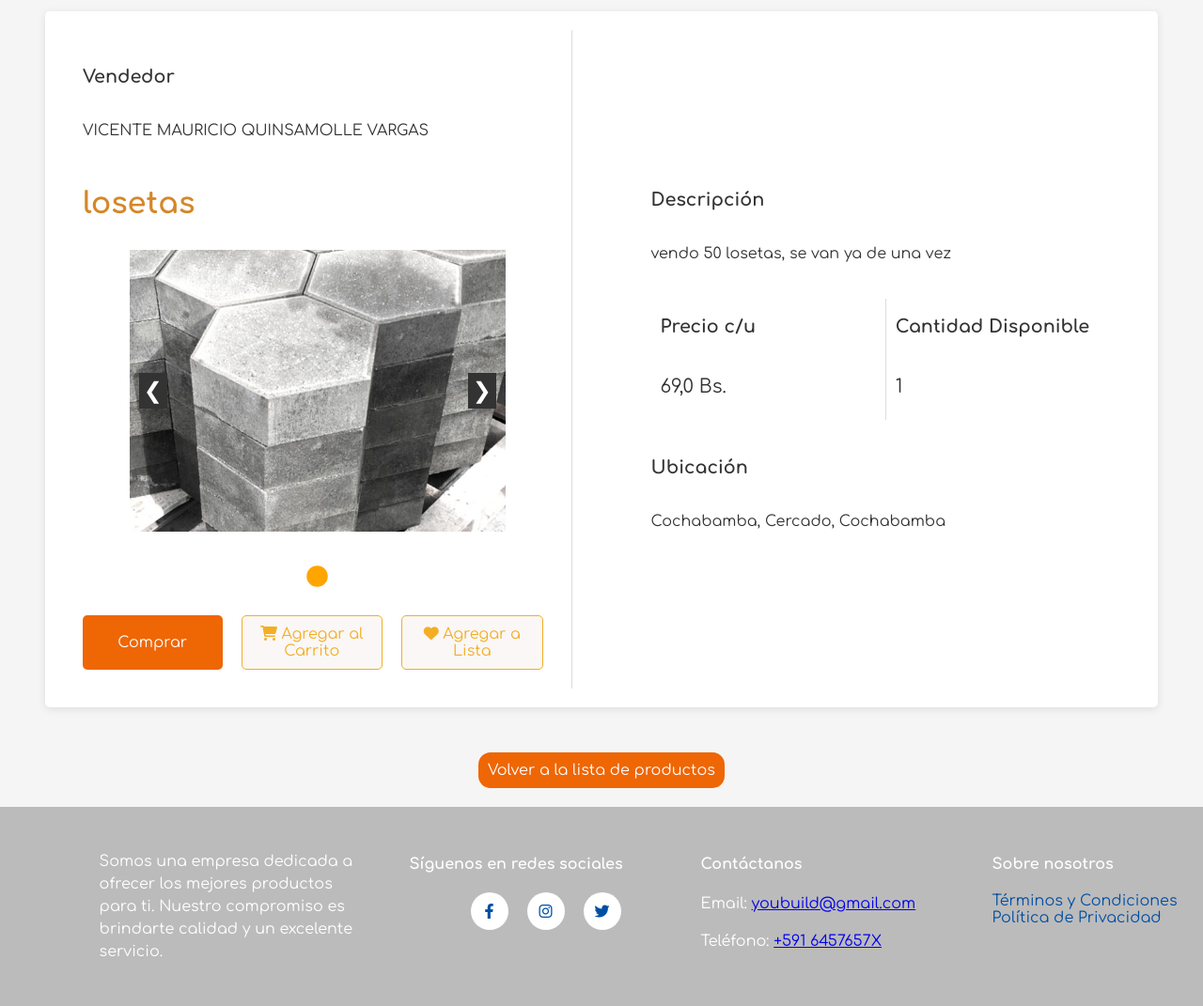
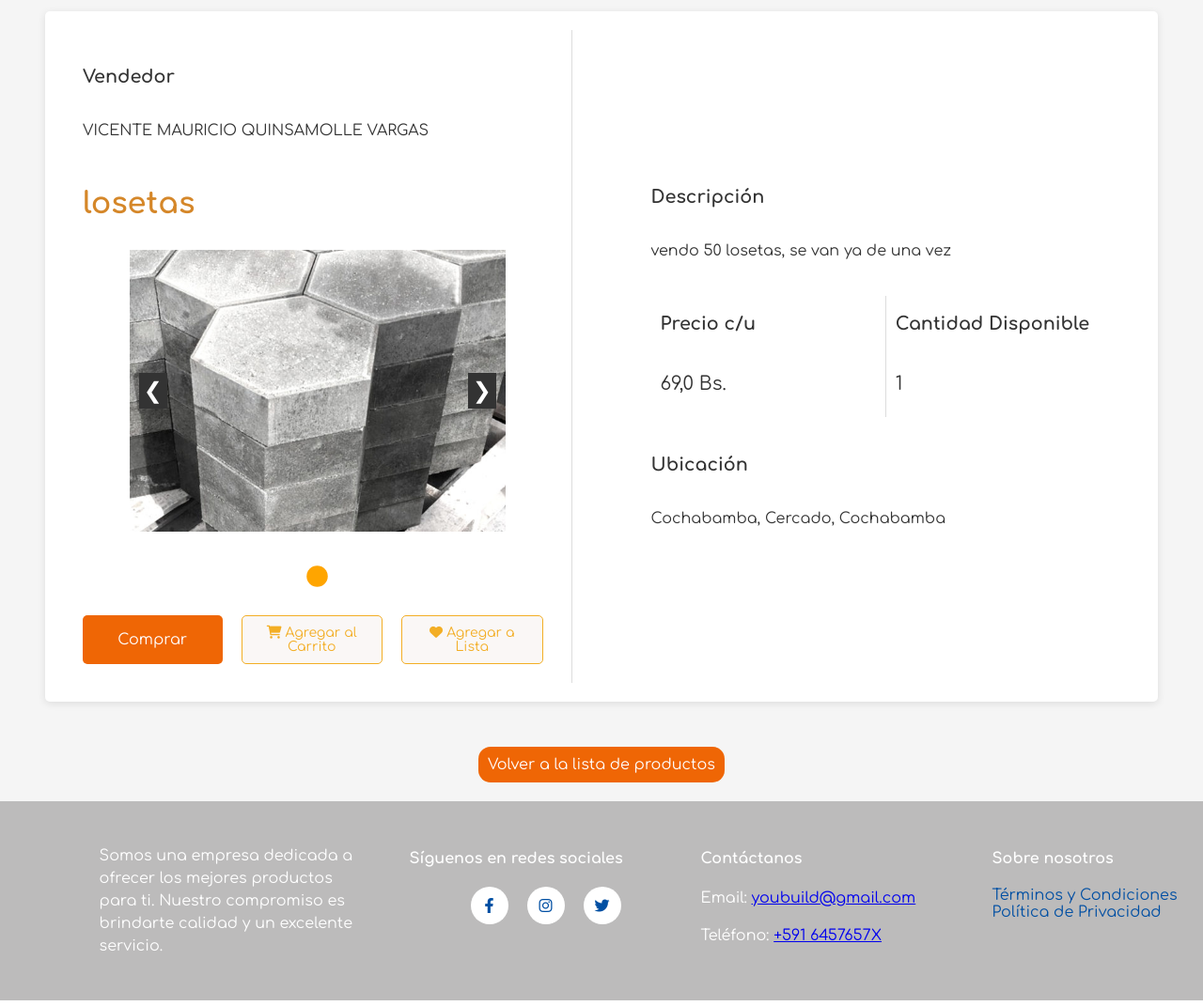
Before and after one commit to MauryQV/YouBuild, a Django app: page /producto/1/ in a window 1280 px wide; the page is wider, and only the part inside the window is pictured. Shown: the part 171-1242 px from the top of that part at 94% size. Run offline with Django 5.2, Linux system fonts and the light colour scheme; data comes from the database, SQL or seed files in the repository; both versions use the stored data as it was after the commit.

Commit message:
Arreglo en botones

```diff
--- a/YouBuild/sistema/static/ListaProduct.css
+++ b/YouBuild/sistema/static/ListaProduct.css
@@ -104,6 +104,7 @@ body {
 .btn.add-to-list,
 .btn.add-to-view,
 .btn.add-to-cart {
+    font-size: 12px; /* Tamaño de letra específico para estos botones */
     background-color: #faf7f6; /* Color de fondo gris */
     color: rgb(243, 174, 37); /* Color de texto gris */
     border: 1px solid rgb(243, 174, 37); /* Borde gris */
@@ -112,6 +113,7 @@ body {
 .btn.add-to-list:hover,
 .btn.add-to-view:hover,
 .btn.add-to-cart:hover {
+    font-size: 12px; /* Tamaño de letra específico para estos botones */
     background-color: #595450; /* Color al pasar el ratón por encima de los botones gris */
     color: rgb(243, 174, 37); /* Color de texto al pasar el ratón por encima */
 }
--- a/YouBuild/sistema/static/detalleProd.css
+++ b/YouBuild/sistema/static/detalleProd.css
@@ -110,6 +110,7 @@ body {
     display: flex;
     justify-content: space-between;
     margin-top: 20px;
+    font-size: 14px; /* Cambia este valor al tamaño deseado */
 }
 
 /* Botón Comprar - Naranja */
@@ -124,10 +125,12 @@ body {
     transition: background-color 0.3s;
     flex: 1; /* Hacer que ocupe el mismo tamaño */
     margin-right: 10px; /* Espacio entre botones */
+
 }
 
 #btn-comprar:hover {
     background-color: #ba7730; /* Naranja más oscuro al pasar el ratón */
+
 }
 
 /* Botón Volver a la lista */
@@ -143,33 +146,37 @@ body {
     max-width: fit-content;
     display: block; /* Allows margin auto to center */
     margin: 20px auto; /* Centers horizontally on the page */
+
 }
 
 .btn.volver-a-lista:hover {
     background-color: #ba7730; /* Naranja más oscuro al pasar el ratón */
+
 }
 
-/* Botones gris con borde y color de texto específicos */
+
 .btn.add-to-view,
 #btn-agregar-carrito,
 #btn-deseos {
-    background-color: #faf7f6; /* Fondo gris claro */
-    color: rgb(243, 174, 37); /* Texto en tono gris */
-    border: 1px solid rgb(243, 174, 37); /* Borde gris */
+    font-size: 14px; /* Tamaño de letra específico para estos botones */
+    background-color: #faf7f6;
+    color: rgb(243, 174, 37);
+    border: 1px solid rgb(243, 174, 37);
     padding: 10px;
     border-radius: 5px;
-    font-size: 1rem;
     cursor: pointer;
     transition: background-color 0.3s, color 0.3s;
     flex: 1; /* Hacer que ocupe el mismo tamaño */
     margin-right: 10px; /* Espacio entre botones */
 }
 
+
 .btn.add-to-view:hover,
 #btn-agregar-carrito:hover,
 #btn-deseos:hover {
     background-color: #595450; /* Fondo gris oscuro al pasar el ratón */
     color: rgb(243, 174, 37); /* Texto gris oscuro */
+    font-size: 14px; /* Tamaño de letra específico para estos botones */
 }
 
 .button-row {
@@ -204,3 +211,7 @@ p {
     font-size: 1rem;
     line-height: 1.5;
 }
+
+.button-row .btn {
+    font-size: 14px; /* Cambia este valor al tamaño deseado */
+}
```
Also changed, not shown: YouBuild/db.sqlite3.
